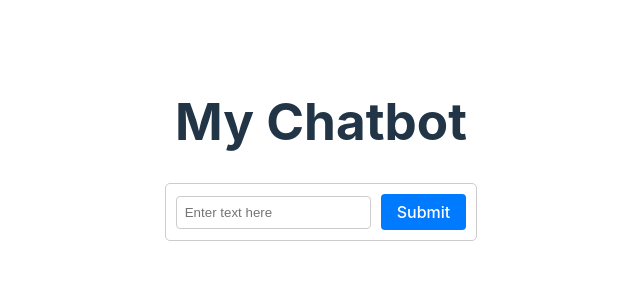
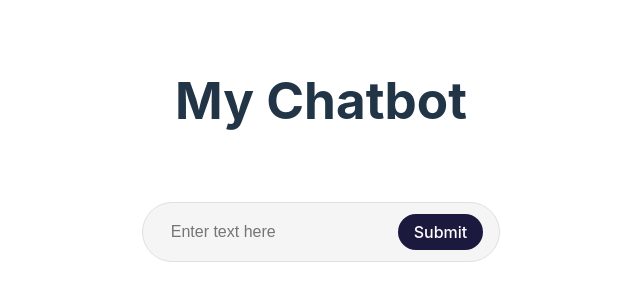
Before and after one commit to Rookie0031/react-test, a React (Vite) app in the folder my-chatbot/: page / in a window 1280 px wide. Shown: the part 250-550 px from the top of the page, without its empty margins (319-959 px from the left). Built offline with nearby package versions, Linux system fonts and the light colour scheme.

Commit message:
14. 채팅창 UI로 개선
 1. ChatHistoryView CSS Moduel 개선 -> 카톡 채팅 UI 처럼
 2. 서치바 위치 아래로
 3. 서치바 Cluade UI 처럼 바꿔보기 (사진 첨부)

```diff
--- a/my-chatbot/src/components/ChatHistroyView.tsx
+++ b/my-chatbot/src/components/ChatHistroyView.tsx
@@ -1,5 +1,5 @@
 import React from 'react';
-import styles from '../css/ChatHistoryView.module.css'; // Import the CSS file
+import styles from '../css/ChatHistoryView.module.css';
 
 interface ChatHistoryItem {
   question: string;
@@ -14,11 +14,17 @@ const ChatHistoryView: React.FC<ChatHistoryViewProps> = ({ history }) => {
   return (
     <div className={styles.historyBoard}>
       {history.map((item, index) => (
-        <div key={index} className={styles.historyItem}>
-          <strong>Q:</strong> {item.question}
-          <br />
-          <strong>A:</strong> {item.answer}
-          <hr className={styles.divider} /> {/* Add a divider */}
+        <div key={index} className={styles.messageContainer}>
+          <div className={styles.questionMessage}>
+            <div className={styles.messageContent}>
+              {item.question}
+            </div>
+          </div>
+          <div className={styles.answerMessage}>
+            <div className={styles.messageContent}>
+              {item.answer}
+            </div>
+          </div>
         </div>
       ))}
     </div>
--- a/my-chatbot/src/components/UserInputView.tsx
+++ b/my-chatbot/src/components/UserInputView.tsx
@@ -50,9 +50,9 @@ const UserInputView: React.FC<UserInputViewProps> = ({ text, setText }) => {
 
   return (
     <div>
+      <ChatHistoryView history={history} />
+      {isLoading && <div>Loading...</div>}
       <SearchBarView text={text} setText={setText} onSubmit={handleSubmit} />
-      {isLoading && <div>Loading...</div>}
-      <ChatHistoryView history={history} />
     </div>
   );
 }
--- a/my-chatbot/src/css/ChatHistoryView.module.css
+++ b/my-chatbot/src/css/ChatHistoryView.module.css
@@ -1,13 +1,38 @@
 .historyBoard {
-    text-align: left; /* Align text to the left */
-  }
+  padding: 20px;
+  margin: 0 auto;
+}
 
-  .history-item {
-    margin-bottom: 10px;
-  }
+.messageContainer {
+  margin-bottom: 20px;
+}
 
-  .divider {
-    border: none;
-    border-top: 1px solid #ccc; /* Style the divider */
-    margin: 10px 0;
-  }
+.questionMessage, .answerMessage {
+  display: flex;
+  margin-bottom: 10px;
+}
+
+.questionMessage {
+  justify-content: flex-start;
+}
+
+.answerMessage {
+  justify-content: flex-end;
+}
+
+.messageContent {
+  max-width: 70%;
+  padding: 12px 16px;
+  border-radius: 12px;
+  word-wrap: break-word;
+}
+
+.questionMessage .messageContent {
+  background-color: #e9ecef;
+  color: #000;
+}
+
+.answerMessage .messageContent {
+  background-color: #007bff;
+  color: white;
+}
--- a/my-chatbot/src/css/SearchBarView.module.css
+++ b/my-chatbot/src/css/SearchBarView.module.css
@@ -1,24 +1,36 @@
 .container {
   display: flex;
   align-items: center;
-    gap: 10px;
-    padding: 10px;
-    border: 1px solid #ccc;
-    border-radius: 5px;
+  gap: 8px;
+  padding: 8px 16px;
+  background: #f5f5f5;
+  border-radius: 50px;
+  border: 1px solid #e0e0e0;
+  max-width: 600px;
+  margin: 0 auto;
 }
 
 .input {
   flex: 1;
-    padding: 8px;
-    border-radius: 4px;
-    border: 1px solid #ccc;
+  padding: 12px;
+  border: none;
+  background: transparent;
+  font-size: 16px;
+  color: #1b193d;
+  outline: none;
 }
 
 .button {
   padding: 8px 16px;
-    border-radius: 4px;
+  border-radius: 50px;
   border: none;
-    background-color: #007BFF;
+  background-color: #1b193d;
   color: white;
   cursor: pointer;
+  font-weight: 500;
+  transition: background-color 0.2s;
 }
+
+.button:hover {
+  background-color: #4038b8;
+}
```
Lines whose indentation alone changed are shown as unchanged.
